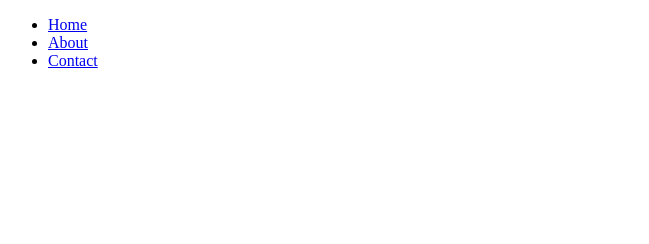
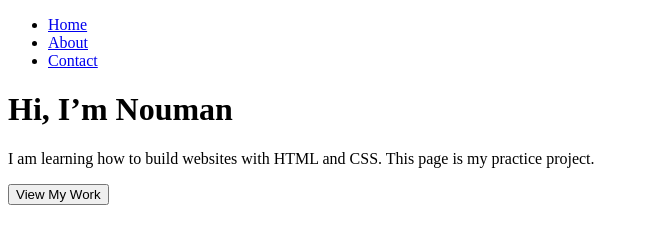
Before and after one commit to Noumancoding/landing-page, a plain HTML site: page index.html in a window 1280 px wide. Shown: the whole page, without its empty margins (0-649 px from the left). Drawn offline with Linux system fonts and the light colour scheme.

Commit message:
feat: add hero section with CTA

```diff
--- a/index.html
+++ b/index.html
@@ -15,5 +15,11 @@
             </ul>
         </nav>
     </header>
+
+    <main>
+        <h1>Hi, I’m Nouman</h1>
+        <p>I am learning how to build websites with HTML and CSS. This page is my practice project.</p>
+        <button>View My Work</button>
+    </main>
 </body>
 </html>
```
